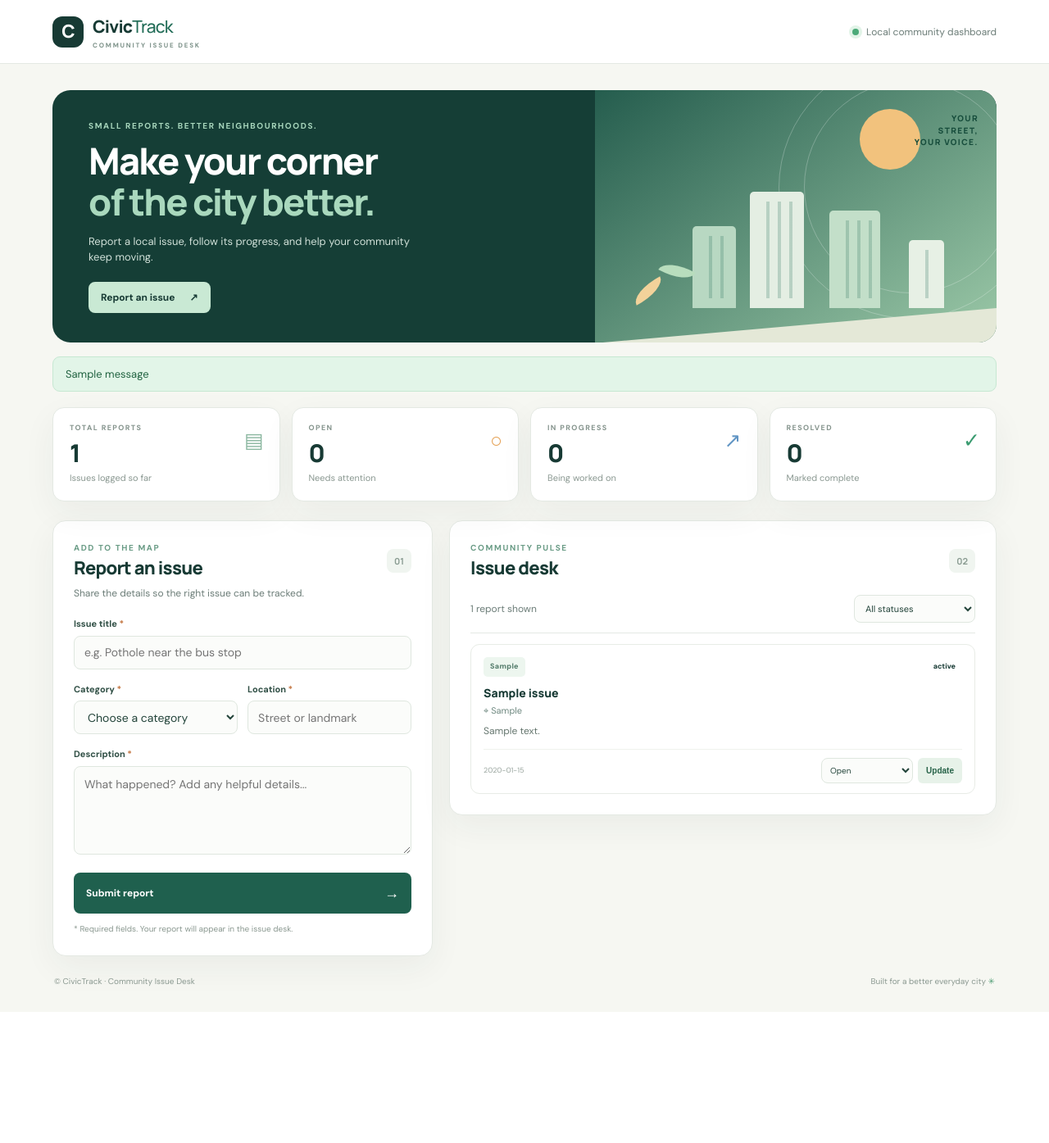
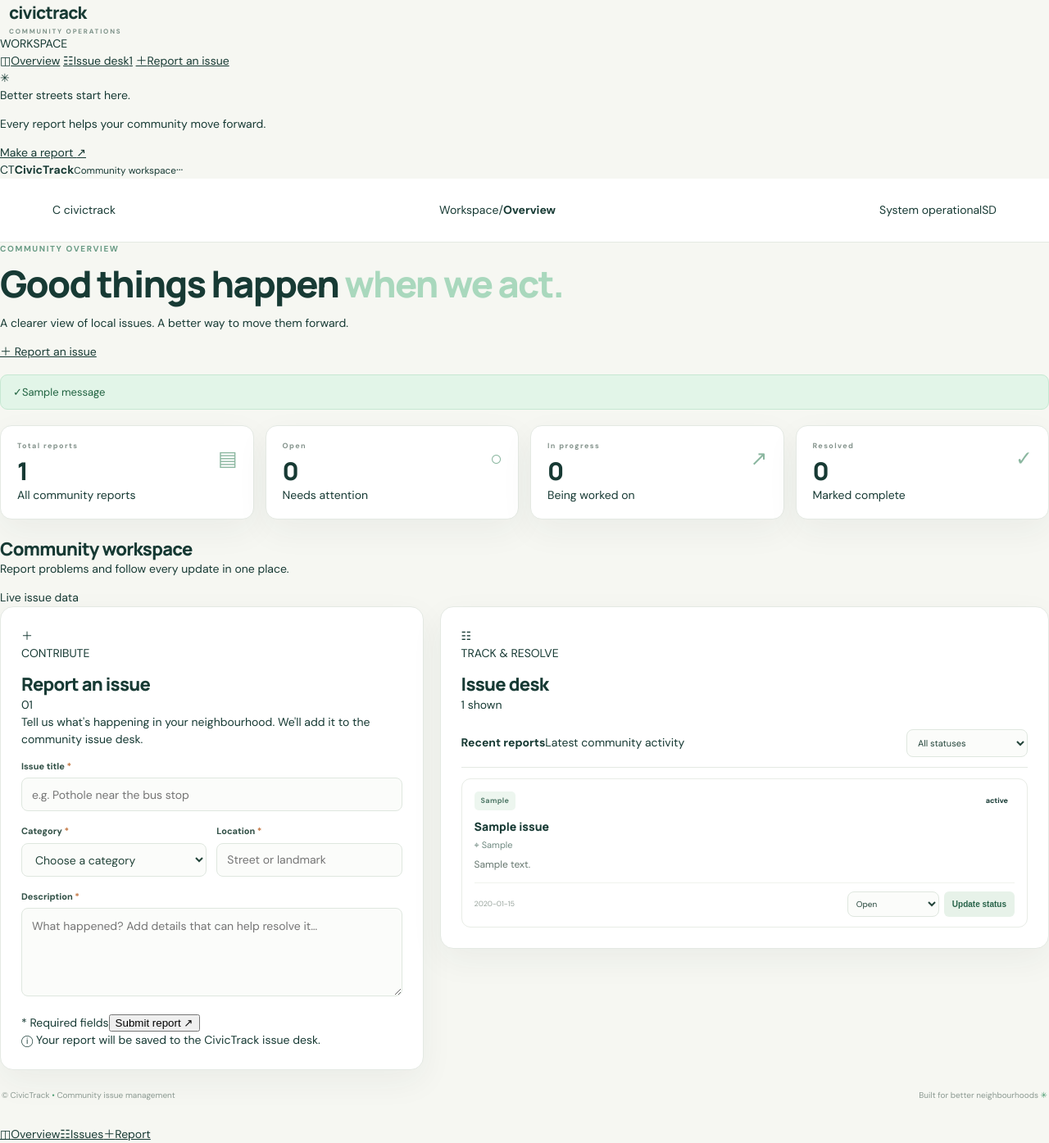
Before and after one commit to SurajDaggu-05/CivicTrack, a Flask app: page / in a window 1280 px wide. Shown: the whole page at 82% size. Before the commit the page ends 1235 px from the top, so only its background shows below. Run offline with Flask 3, Linux system fonts and the light colour scheme; tables that the repository leaves empty hold one stand-in row (values such as "Sample post"); one stand-in notice (Sample message) is shown.

Commit message:
Redesign CivicTrack dashboard with premium SaaS layout

```diff
--- a/templates/index.html
+++ b/templates/index.html
@@ -3,67 +3,124 @@
 <head>
   <meta charset="utf-8">
   <meta name="viewport" content="width=device-width, initial-scale=1">
-  <meta name="theme-color" content="#123c35">
-  <title>CivicTrack | Community issue desk</title>
+  <meta name="theme-color" content="#f7f8fc">
+  <meta name="description" content="Report local issues, track their progress, and help your neighbourhood thrive with CivicTrack.">
+  <title>CivicTrack — Community operations</title>
+  <link rel="preconnect" href="https://fonts.googleapis.com">
+  <link rel="preconnect" href="https://fonts.gstatic.com" crossorigin>
+  <link href="https://fonts.googleapis.com/css2?family=DM+Sans:wght@400;500;600;700&family=Manrope:wght@400;500;600;700;800&display=swap" rel="stylesheet">
   <link rel="stylesheet" href="{{ url_for('static', filename='style.css') }}">
 </head>
 <body>
+  <div class="app-shell">
+    <aside class="sidebar" aria-label="Main navigation">
+      <a class="brand" href="{{ url_for('dashboard') }}" aria-label="CivicTrack home">
+        <span class="brand-symbol" aria-hidden="true"><svg viewBox="0 0 32 32"><path d="M16 3 28 10v12L16 29 4 22V10L16 3Z" fill="currentColor" opacity=".18"/><path d="M16 7 24 12v8l-8 5-8-5v-8l8-5Z" fill="currentColor"/><path d="m12 16 2.5 2.5L20.5 13" fill="none" stroke="white" stroke-width="2.4" stroke-linecap="round" stroke-linejoin="round"/></svg></span>
+        <span class="brand-name">civic<span>track</span><small>COMMUNITY OPERATIONS</small></span>
+      </a>
+      <div class="workspace-label">WORKSPACE</div>
+      <nav class="nav-links">
+        <a class="nav-link active" href="#overview"><span class="nav-icon">◫</span><span>Overview</span><span class="nav-current"></span></a>
+        <a class="nav-link" href="#issue-list"><span class="nav-icon">☷</span><span>Issue desk</span><span class="nav-count">{{ total }}</span></a>
+        <a class="nav-link" href="#report-form"><span class="nav-icon">＋</span><span>Report an issue</span></a>
+      </nav>
+      <div class="sidebar-spacer"></div>
+      <div class="sidebar-tip">
+        <div class="tip-icon">✳</div>
+        <p class="tip-title">Better streets start here.</p>
+        <p class="tip-copy">Every report helps your community move forward.</p>
+        <a href="#report-form">Make a report <span>↗</span></a>
+      </div>
+      <div class="sidebar-footer"><span class="avatar">CT</span><span><strong>CivicTrack</strong><small>Community workspace</small></span><span class="more-dots">···</span></div>
+    </aside>
+
+    <main class="main-area" id="overview">
       <header class="topbar">
-  <a class="brand" href="{{ url_for('dashboard') }}" aria-label="CivicTrack home">
-    <span class="brand-mark" aria-hidden="true">C</span>
-    <span>Civic<span class="brand-light">Track</span><small>COMMUNITY ISSUE DESK</small></span>
-  </a>
-  <div class="topbar-note"><span class="live-dot"></span> Local community dashboard</div>
+        <div class="mobile-brand"><span class="mobile-brand-mark">C</span> civic<span>track</span></div>
+        <div class="breadcrumbs"><span>Workspace</span><span class="crumb-slash">/</span><strong>Overview</strong></div>
+        <div class="topbar-actions"><span class="system-status"><i></i> System operational</span><span class="topbar-divider"></span><span class="profile-avatar">SD</span></div>
       </header>
-<main class="page-shell">
-  <section class="hero">
-    <div class="hero-copy">
-      <p class="eyebrow">SMALL REPORTS. BETTER NEIGHBOURHOODS.</p>
-      <h1>Make your corner<br><span>of the city better.</span></h1>
-      <p class="hero-description">Report a local issue, follow its progress, and help your community keep moving.</p>
-      <a class="hero-link" href="#report-form">Report an issue <span aria-hidden="true">↗</span></a>
+
+      <div class="page-content">
+        <section class="welcome-row">
+          <div>
+            <p class="eyebrow"><span class="eyebrow-dot"></span> COMMUNITY OVERVIEW</p>
+            <h1>Good things happen <span>when we act.</span></h1>
+            <p class="welcome-copy">A clearer view of local issues. A better way to move them forward.</p>
           </div>
-    <div class="hero-art" aria-hidden="true">
-      <div class="sun"></div><div class="orbit orbit-one"></div><div class="orbit orbit-two"></div>
-      <div class="city-building building-one"></div><div class="city-building building-two"></div>
-      <div class="city-building building-three"></div><div class="city-building building-four"></div>
-      <div class="street"></div><div class="leaf leaf-one"></div><div class="leaf leaf-two"></div>
-      <div class="art-label">YOUR<br>STREET,<br>YOUR VOICE.</div>
-    </div>
+          <a class="button button-primary welcome-action" href="#report-form"><span class="button-plus">＋</span> Report an issue</a>
         </section>
+
         {% with messages = get_flashed_messages(with_categories=true) %}
           {% if messages %}<div class="flash-stack" role="status" aria-live="polite">
-      {% for category, message in messages %}<p class="flash flash-{{ category }}">{{ message }}</p>{% endfor %}
+            {% for category, message in messages %}<p class="flash flash-{{ category }}"><span class="flash-symbol">{% if category == 'success' %}✓{% else %}!{% endif %}</span>{{ message }}</p>{% endfor %}
           </div>{% endif %}
         {% endwith %}
+
         <section class="stats-grid" aria-label="Issue summary">
-    <article class="stat-card stat-total"><span class="stat-label">TOTAL REPORTS</span><strong id="count-total">{{ total }}</strong><span class="stat-foot">Issues logged so far</span><span class="stat-icon" aria-hidden="true">▤</span></article>
-    <article class="stat-card"><span class="stat-label">OPEN</span><strong id="count-open">{{ counts['Open'] }}</strong><span class="stat-foot">Needs attention</span><span class="stat-icon icon-open" aria-hidden="true">○</span></article>
-    <article class="stat-card"><span class="stat-label">IN PROGRESS</span><strong id="count-progress">{{ counts['In Progress'] }}</strong><span class="stat-foot">Being worked on</span><span class="stat-icon icon-progress" aria-hidden="true">↗</span></article>
-    <article class="stat-card"><span class="stat-label">RESOLVED</span><strong id="count-resolved">{{ counts['Resolved'] }}</strong><span class="stat-foot">Marked complete</span><span class="stat-icon icon-resolved" aria-hidden="true">✓</span></article>
+          <article class="stat-card stat-total">
+            <div class="stat-topline"><span class="stat-label">Total reports</span><span class="stat-icon total-icon">▤</span></div>
+            <strong id="count-total">{{ total }}</strong>
+            <div class="stat-bottom"><span class="stat-indicator indicator-purple"></span><span>All community reports</span></div>
+            <span class="stat-accent accent-purple"></span>
+          </article>
+          <article class="stat-card">
+            <div class="stat-topline"><span class="stat-label">Open</span><span class="stat-icon open-icon">○</span></div>
+            <strong id="count-open">{{ counts['Open'] }}</strong>
+            <div class="stat-bottom"><span class="stat-indicator indicator-amber"></span><span>Needs attention</span></div>
+            <span class="stat-accent accent-amber"></span>
+          </article>
+          <article class="stat-card">
+            <div class="stat-topline"><span class="stat-label">In progress</span><span class="stat-icon progress-icon">↗</span></div>
+            <strong id="count-progress">{{ counts['In Progress'] }}</strong>
+            <div class="stat-bottom"><span class="stat-indicator indicator-blue"></span><span>Being worked on</span></div>
+            <span class="stat-accent accent-blue"></span>
+          </article>
+          <article class="stat-card">
+            <div class="stat-topline"><span class="stat-label">Resolved</span><span class="stat-icon resolved-icon">✓</span></div>
+            <strong id="count-resolved">{{ counts['Resolved'] }}</strong>
+            <div class="stat-bottom"><span class="stat-indicator indicator-green"></span><span>Marked complete</span></div>
+            <span class="stat-accent accent-green"></span>
+          </article>
         </section>
+
+        <div class="section-title-row">
+          <div><h2>Community workspace</h2><p>Report problems and follow every update in one place.</p></div>
+          <span class="workspace-badge"><span></span> Live issue data</span>
+        </div>
+
         <div class="content-grid">
           <section class="panel report-panel" id="report-form">
-      <div class="section-heading"><div><p class="eyebrow">ADD TO THE MAP</p><h2>Report an issue</h2></div><span class="heading-number">01</span></div>
-      <p class="muted">Share the details so the right issue can be tracked.</p>
+            <div class="panel-heading">
+              <div class="panel-heading-icon report-heading-icon">＋</div>
+              <div><p class="panel-kicker">CONTRIBUTE</p><h2>Report an issue</h2></div>
+              <span class="panel-step">01</span>
+            </div>
+            <p class="panel-intro">Tell us what's happening in your neighbourhood. We'll add it to the community issue desk.</p>
             <form action="{{ url_for('create_issue') }}" method="post" id="issue-form">
-        <label for="title">Issue title <span>*</span></label>
+              <label for="title">Issue title <span class="required-mark">*</span></label>
               <input id="title" name="title" maxlength="100" placeholder="e.g. Pothole near the bus stop" required>
               <div class="form-row">
-          <div><label for="category">Category <span>*</span></label><select id="category" name="category" required>
+                <div><label for="category">Category <span class="required-mark">*</span></label><select id="category" name="category" required>
                   <option value="">Choose a category</option>{% for category in categories %}<option value="{{ category }}">{{ category }}</option>{% endfor %}
                 </select></div>
-          <div><label for="location">Location <span>*</span></label><input id="location" name="location" maxlength="120" placeholder="Street or landmark" required></div>
+                <div><label for="location">Location <span class="required-mark">*</span></label><input id="location" name="location" maxlength="120" placeholder="Street or landmark" required></div>
               </div>
-        <label for="description">Description <span>*</span></label>
-        <textarea id="description" name="description" rows="4" maxlength="1000" placeholder="What happened? Add any helpful details..." required></textarea>
-        <button class="primary-button" type="submit">Submit report <span aria-hidden="true">→</span></button>
-        <p class="form-note">* Required fields. Your report will appear in the issue desk.</p>
+              <label for="description">Description <span class="required-mark">*</span></label>
+              <textarea id="description" name="description" rows="4" maxlength="1000" placeholder="What happened? Add details that can help resolve it…" required></textarea>
+              <div class="form-submit-row"><span class="required-note"><span class="required-mark">*</span> Required fields</span><button class="button button-primary" type="submit">Submit report <span aria-hidden="true">↗</span></button></div>
+              <div class="privacy-note"><span>ⓘ</span> Your report will be saved to the CivicTrack issue desk.</div>
             </form>
           </section>
+
           <section class="panel issues-panel" id="issue-list">
-      <div class="section-heading"><div><p class="eyebrow">COMMUNITY PULSE</p><h2>Issue desk</h2></div><span class="heading-number">02</span></div>
-      <div class="issue-toolbar"><p class="muted">{{ issues|length }} report{% if issues|length != 1 %}s{% endif %} shown</p>
+            <div class="panel-heading issue-heading">
+              <div class="panel-heading-icon issues-heading-icon">☷</div>
+              <div><p class="panel-kicker">TRACK & RESOLVE</p><h2>Issue desk</h2></div>
+              <span class="issue-total-pill">{{ issues|length }} shown</span>
+            </div>
+            <div class="issue-toolbar">
+              <div class="issue-toolbar-copy"><strong>Recent reports</strong><span>Latest community activity</span></div>
               <form action="{{ url_for('dashboard') }}" method="get" class="filter-form">
                 <label class="sr-only" for="status-filter">Filter by status</label>
                 <select id="status-filter" name="status" aria-label="Filter by status" onchange="this.form.submit()">
@@ -76,29 +133,33 @@
               <div class="issue-list">
                 {% for issue in issues %}
                 <article class="issue-card" data-issue-id="{{ issue['id'] }}">
-            <div class="issue-card-top"><span class="category-tag">{{ issue['category'] }}</span><span class="status status-{{ issue['status']|lower|replace(' ', '-') }}">{{ issue['status'] }}</span></div>
-            <h3>{{ issue['title'] }}</h3><p class="issue-location"><span aria-hidden="true">⌖</span> {{ issue['location'] }}</p>
+                  <div class="issue-card-top"><span class="category-tag"><span class="category-dot"></span>{{ issue['category'] }}</span><span class="status status-{{ issue['status']|lower|replace(' ', '-') }}"><span class="status-dot"></span>{{ issue['status'] }}</span></div>
+                  <h3>{{ issue['title'] }}</h3>
+                  <p class="issue-location"><span aria-hidden="true">⌖</span> {{ issue['location'] }}</p>
                   <p class="issue-description">{{ issue['description'] }}</p>
                   <div class="issue-card-bottom"><time>{{ issue['created_at'] }}</time>
                     <form action="{{ url_for('update_status', issue_id=issue['id']) }}" method="post" class="status-form">
                       <label class="sr-only" for="status-{{ issue['id'] }}">Update status for {{ issue['title'] }}</label>
                       <select id="status-{{ issue['id'] }}" name="status" aria-label="Update status for {{ issue['title'] }}">
                         {% for status in statuses %}<option value="{{ status }}" {% if issue['status'] == status %}selected{% endif %}>{{ status }}</option>{% endfor %}
-                </select><button class="small-button" type="submit">Update</button>
+                      </select><button class="small-button" type="submit">Update status</button>
                     </form>
                   </div>
                 </article>
                 {% endfor %}
               </div>
             {% else %}
-        <div class="empty-state"><span class="empty-icon" aria-hidden="true">✳</span><h3>No reports here yet</h3>
-          <p>{% if selected_status == 'All' %}Be the first to report an issue in your community.{% else %}No reports currently have this status. Try another filter.{% endif %}</p>
-          <a href="#report-form">Create the first report →</a>
+              <div class="empty-state"><span class="empty-icon" aria-hidden="true">✳</span><h3>It's quiet around here.</h3>
+                <p>{% if selected_status == 'All' %}Be the first to report an issue and help your neighbourhood improve.{% else %}No reports currently have this status. Try another filter.{% endif %}</p>
+                <a href="#report-form">Create a report <span>↗</span></a>
               </div>
             {% endif %}
           </section>
         </div>
-  <footer class="footer"><span>© CivicTrack · Community Issue Desk</span><span>Built for a better everyday city <span aria-hidden="true">✳</span></span></footer>
+        <footer class="footer"><span>© CivicTrack <span class="footer-dot">•</span> Community issue management</span><span>Built for better neighbourhoods <span class="footer-heart">✳</span></span></footer>
+      </div>
     </main>
+  </div>
+  <nav class="mobile-bottom-nav" aria-label="Mobile navigation"><a href="#overview" class="mobile-nav-active"><span>◫</span>Overview</a><a href="#issue-list"><span>☷</span>Issues</a><a href="#report-form"><span>＋</span>Report</a></nav>
 </body>
 </html>
```
Lines whose indentation alone changed are shown as unchanged.
